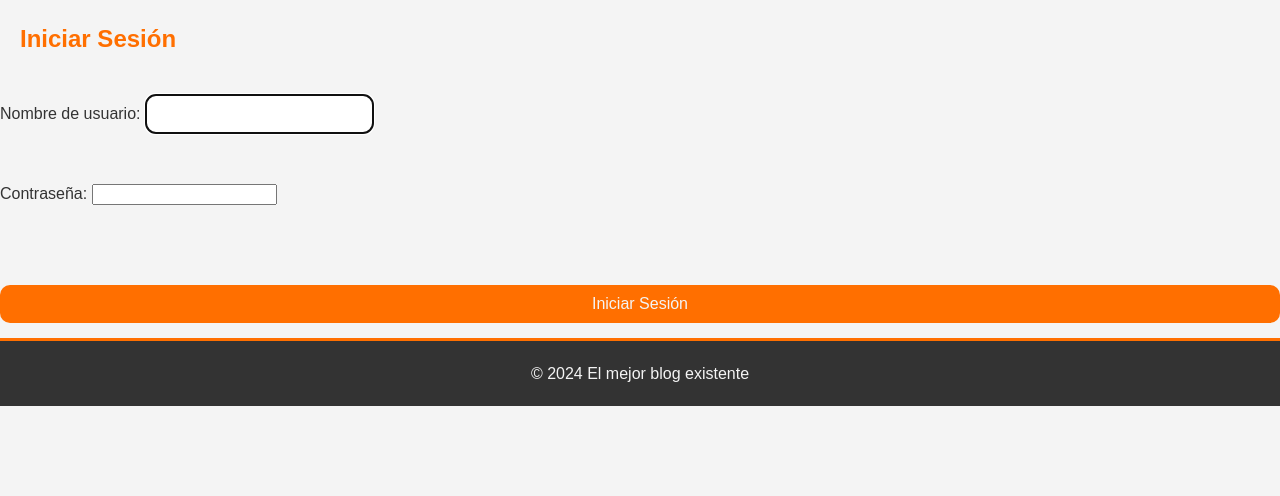
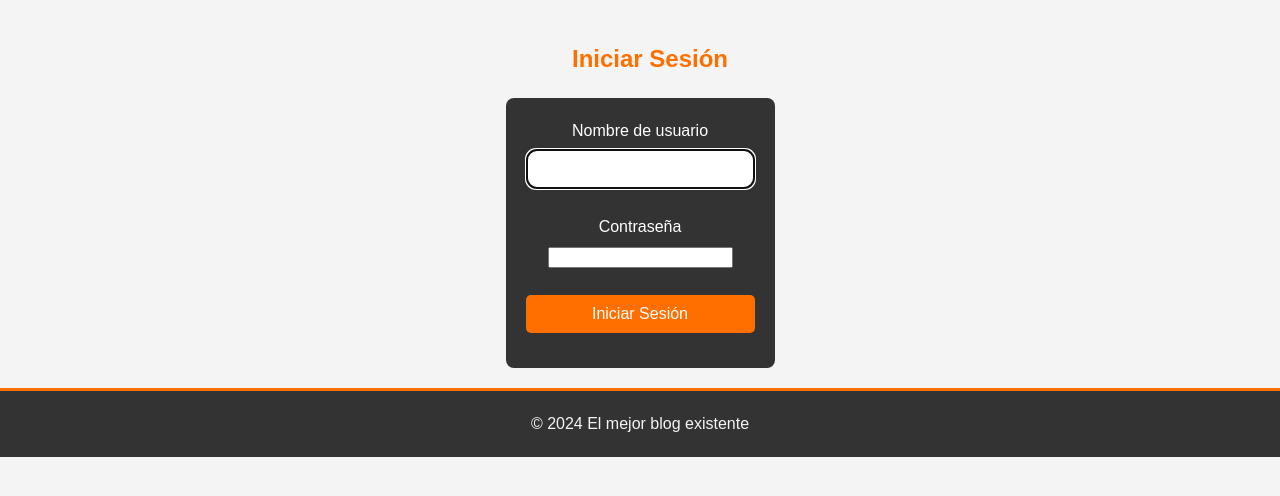
Before and after one commit to GonzaloGabrielVega/Blog, a Django app: page /login/ in a window 1280 px wide. Shown: the part 105-601 px from the top of the page. Run offline with Django 4.2, Linux system fonts and the light colour scheme.

Commit message:
se corrigio template auth

```diff
--- a/post/static/css/adicionales.css
+++ b/post/static/css/extra.css
@@ -1,3 +1,4 @@
+
 .post-detail-container {
     padding:10px;
 }
@@ -142,3 +143,60 @@
     font-size: 0.9em;
     font-style: italic;
 }
+
+/*    AUTH    */
+
+/* Centrar el contenido de las páginas de autenticación */
+.centered-content {
+    text-align: center;
+}
+
+/* Estilos para el contenedor de autenticación */
+.auth-container {
+    max-width: 400px;
+    margin: 0 auto;
+    padding: 20px;
+    background-color: var(--color-gris); /* Fondo del contenedor */
+    border-radius: 10px;
+    box-shadow: 0 4px 10px rgba(0, 0, 0, 0.1);
+}
+
+/* Estilo del formulario */
+.auth-form {
+    display: flex;
+    flex-direction: column;
+    gap: 15px;
+    color: var(--color-gris-oscuro); /* Color del texto en el formulario */
+}
+
+/* Estilo de los campos de texto (input, select, etc.) */
+.auth-form input, .auth-form select, .auth-form textarea {
+    padding: 10px;
+    border: 1px solid var(--color-gris-claro); /* Bordes visibles */
+    border-radius: 5px;
+    font-size: 16px;
+    background-color: var(--color-blanco); /* Fondo de los inputs */
+    color: var(--color-gris-oscuro); /* Color del texto en los inputs */
+}
+
+/* Estilo de las etiquetas */
+.auth-form label {
+    color: var(--color-gris-oscuro); /* Color del texto en las etiquetas */
+}
+
+/* Estilo del botón */
+.auth-btn {
+    background-color: var(--color-naranja);
+    color: var(--color-claro);
+    padding: 10px;
+    font-size: 18px;
+    border: none;
+    border-radius: 5px;
+    cursor: pointer;
+    transition: background-color 0.3s ease;
+}
+
+.auth-btn:hover {
+    background-color: var(--color-claro);
+    color: var(--color-naranja);
+}
--- a/post/templates/auth.html
+++ b/post/templates/auth.html
@@ -3,14 +3,34 @@
 {% block title %}{% if is_login %}Iniciar Sesión{% else %}Registrarse{% endif %}{% endblock %}
 
 {% block content %}
-    <h2 class="centered-content">Iniciar Sesión</h2>
+    <div style="text-align: center; padding: 20px;">
+        <h2 style="margin-bottom: 20px;">
+            {% if is_login %}Iniciar Sesión{% else %}Registrarse{% endif %}
+        </h2>
 
-    <div class="auth">
-        <form method="post">
-            {% csrf_token %}
-            {{ form.as_p }}
-            <p></p>
-            <button type="submit">{% if is_login %}Iniciar Sesión{% else %}Registrarse{% endif %}</button>
-        </form>
+        <div style="display: inline-block; text-align: center; padding: 20px; background-color: #333; border-radius: 8px;color:white; ">
+            <form method="post">
+                {% csrf_token %}
+                {{ form.non_field_errors }}
+
+                {% for field in form %}
+                    <div style="margin-bottom: 10px;">
+
+                        <label for="{{ field.id_for_label }}" style="display: block; margin-bottom: 5px;">
+                            {{ field.label }}
+                        </label>
+
+                        {{ field }}
+
+                        {{ field.errors }}
+
+                    </div>
+                {% endfor %}
+
+                <button type="submit" style="background-color: #ff6f00; color: white; border: none; padding: 10px 20px; border-radius: 5px; font-size: 16px; cursor: pointer;">
+                    {% if is_login %}Iniciar Sesión{% else %}Registrarse{% endif %}
+                </button>
+            </form>
+        </div>
     </div>
 {% endblock %}
--- a/post/templates/base.html
+++ b/post/templates/base.html
@@ -6,7 +6,7 @@
     <title>{% block title %} BLOG {% endblock %}</title>
     {% load static %}
     <link rel="stylesheet" href="{% static 'css/styles.css' %}">
-    <link rel="stylesheet" href="{% static 'css/adicionales.css' %}">
+    <link rel="stylesheet" href="{% static 'css/extra.css' %}">
 </head>
 <body>
     <header>
```
Also changed, not shown: post/templates/home.html (+19 -5 lines), db.sqlite3, post/static/css/styles.css (line endings or trailing spaces).
